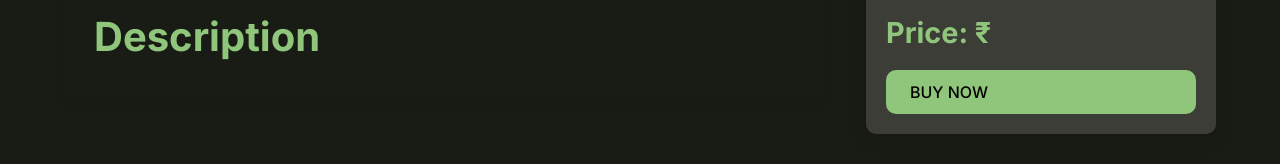
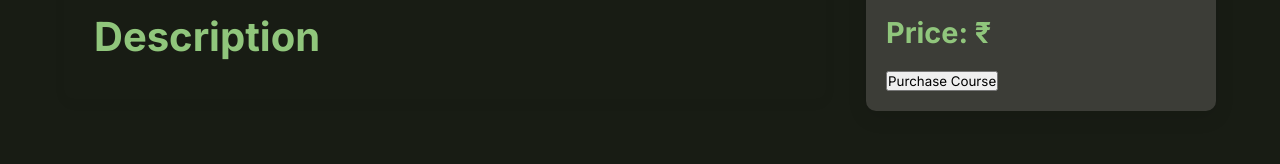
Before and after one commit to Anurag0577/Course-selling-site, a React (Vite) app in the folder Frontend/: page /courses/1 in a window 1280 px wide. Shown: the part 305-469 px from the top of the page. Built offline with nearby package versions, Linux system fonts and the light colour scheme; no server answers.

Commit message:
Small commit

```diff
--- a/Frontend/src/App.jsx
+++ b/Frontend/src/App.jsx
@@ -9,6 +9,7 @@ import AllCourses from './Components/AllCourses/AllCourses.jsx';
 import CourseDetail from './Components/CourseDetail/CourseDetail.jsx';
 import HomePage from './Components/HomePage/HomePage.jsx';
 import PurchasedCourses from './Components/PurchasedCourses/PurchasedCourses.jsx';
+import PurchaseButton from './Components/PurchaseButton/PurchaseButton.jsx'
 
 function App() {
   const router = createBrowserRouter([
--- a/Frontend/src/Components/CourseDetail/CourseDetail.jsx
+++ b/Frontend/src/Components/CourseDetail/CourseDetail.jsx
@@ -1,6 +1,7 @@
 import React, { useState, useEffect } from 'react';
 import { useParams } from 'react-router-dom';
 import './CourseDetail.css'
+import PurchaseButton from '../PurchaseButton/PurchaseButton'
 
 function CourseDetail() {
     // Mock course data
@@ -45,7 +46,9 @@ function CourseDetail() {
                                 <div className='course-page-price-container'>
                                     <div className='course-pagePrice'>Price: ₹{course.price}</div>
                                 </div>
-                                <div className='course-pageBuyBtn'>Buy Now</div>
+                                <div className="purchase-section">
+                                    <PurchaseButton courseId={course._id} />
+                                </div>
                             </div>
                         </div>
                     </div>
--- /dev/null
+++ b/Frontend/src/Components/PurchaseButton/PurchaseButton.jsx
@@ -0,0 +1,67 @@
+import React, { useState } from 'react';
+import { useNavigate } from 'react-router-dom';
+
+
+function PurchaseButton({ courseId }) {
+    const [purchaseStatus, setPurchaseStatus] = useState(null);
+    const navigate = useNavigate();
+    const token = localStorage.getItem('token');
+
+    const handlePurchase = () => {
+        if (!token) {
+            // Redirect to login if not authenticated
+            navigate('/users/login');
+            return;
+        }
+
+        // Show purchase in progress
+        setPurchaseStatus('processing');
+
+        // Send purchase request
+        fetch(`http://localhost:3000/users/courses/${courseId}`, {
+            method: 'POST',
+            headers: {
+                'Content-Type': 'application/json',
+                'Authorization': `bearer ${token}`
+            }
+        })
+        .then(response => response.json())
+        .then(data => {
+            if (data.message === 'Course purchased successfully!') {
+                setPurchaseStatus('success');
+                // Redirect to purchased courses after a delay
+                setTimeout(() => {
+                    navigate('/users/purchasedCourses');
+                }, 2000);
+            } else {
+                setPurchaseStatus(null);
+                alert(data.message || 'Purchase failed');
+            }
+        })
+        .catch(err => {
+            console.error('Purchase error:', err);
+            setPurchaseStatus(null);
+            alert('An error occurred during purchase. Please try again.');
+        });
+    };
+
+    if (purchaseStatus === 'success') {
+        return (
+            <div className="purchase-success">
+                Course purchased successfully! Redirecting to your courses...
+            </div>
+        );
+    }
+
+    return (
+        <button
+            className="purchase-button"
+            onClick={handlePurchase}
+            disabled={purchaseStatus === 'processing'}
+        >
+            {purchaseStatus === 'processing' ? 'Processing...' : 'Purchase Course'}
+        </button>
+    );
+}
+
+export default PurchaseButton;
--- a/Frontend/src/Components/PurchasedCourses/PurchasedCourses.jsx
+++ b/Frontend/src/Components/PurchasedCourses/PurchasedCourses.jsx
@@ -4,6 +4,7 @@ import { useNavigate } from 'react-router-dom';
 
 function PurchasedCourses() {
     const [purchasedCourses, setPurchasedCourses] = useState([]);
+    const [loading, setLoading] = useState(true);
     const navigate = useNavigate();
     const token = localStorage.getItem('token');
 
@@ -16,6 +17,7 @@ function PurchasedCourses() {
     }
 
     useEffect(() => {
+        // First, fetch the user's purchased course IDs
         fetch('http://localhost:3000/users/purchasedCourses', {
             method: 'GET',
             headers: {
@@ -30,17 +32,37 @@ function PurchasedCourses() {
             return response.json();
         })
         .then(data => {
-            console.log('API Response:', data);
-            if (data.purchasedCourses) {
-                setPurchasedCourses(data.purchasedCourses);
+            console.log('API Response (purchased course IDs):', data);
+
+            if (data.purchasedCourses && data.purchasedCourses.length > 0) {
+                // Now fetch the full details for each course
+                const fetchCoursePromises = data.purchasedCourses.map(courseId =>
+                    fetch(`http://localhost:3000/courses/${courseId}`)
+                        .then(res => res.json())
+                        .catch(err => {
+                            console.error(`Error fetching course ${courseId}:`, err);
+                            return null; // Return null for failed fetches
+                        })
+                );
+
+                // Wait for all course detail requests to complete
+                return Promise.all(fetchCoursePromises);
             } else {
-                setPurchasedCourses([]);
+                return [];
             }
         })
+        .then(courseDetails => {
+            // Filter out any null results (failed fetches)
+            const validCourses = courseDetails.filter(course => course !== null);
+            console.log('Fetched course details:', validCourses);
+            setPurchasedCourses(validCourses);
+            setLoading(false);
+        })
         .catch(error => {
-            console.error('Error fetching purchased courses:', error);
+            console.error('Error in the fetch process:', error);
+            setLoading(false);
         });
-    }, []);
+    }, [token]);
 
     return (
         <div className='purchasedCoursesPage' style={{color: '#fff'}}>
@@ -53,17 +75,19 @@ function PurchasedCourses() {
                         All Courses
                     </button>
                     <button
-                        className='purchasedCourses-btn active'
-                        onClick={() => navigate('/users/purchasedCourses')}>
+                        className='purchasedCourses-btn active'>
                         Purchased Courses
                     </button>
                 </div>
+
                 <div className='courseCardContainer'>
-                    {purchasedCourses.length === 0 ? (
+                    {loading ? (
+                        <div>Loading your courses...</div>
+                    ) : purchasedCourses.length === 0 ? (
                         <div>No purchased courses available. Browse our catalog to find courses!</div>
                     ) : (
                         purchasedCourses.map((course) => (
-                            <div className='course-card' key={course._id || course.id || course.title}>
+                            <div className='course-card' key={course._id || course.id}>
                                 <img
                                     src={course.image_link}
                                     alt={`Thumbnail for ${course.title}`}
```
Also changed, not shown: Frontend/src/Components/PurchaseButton/PurchaseButton.css (added).
